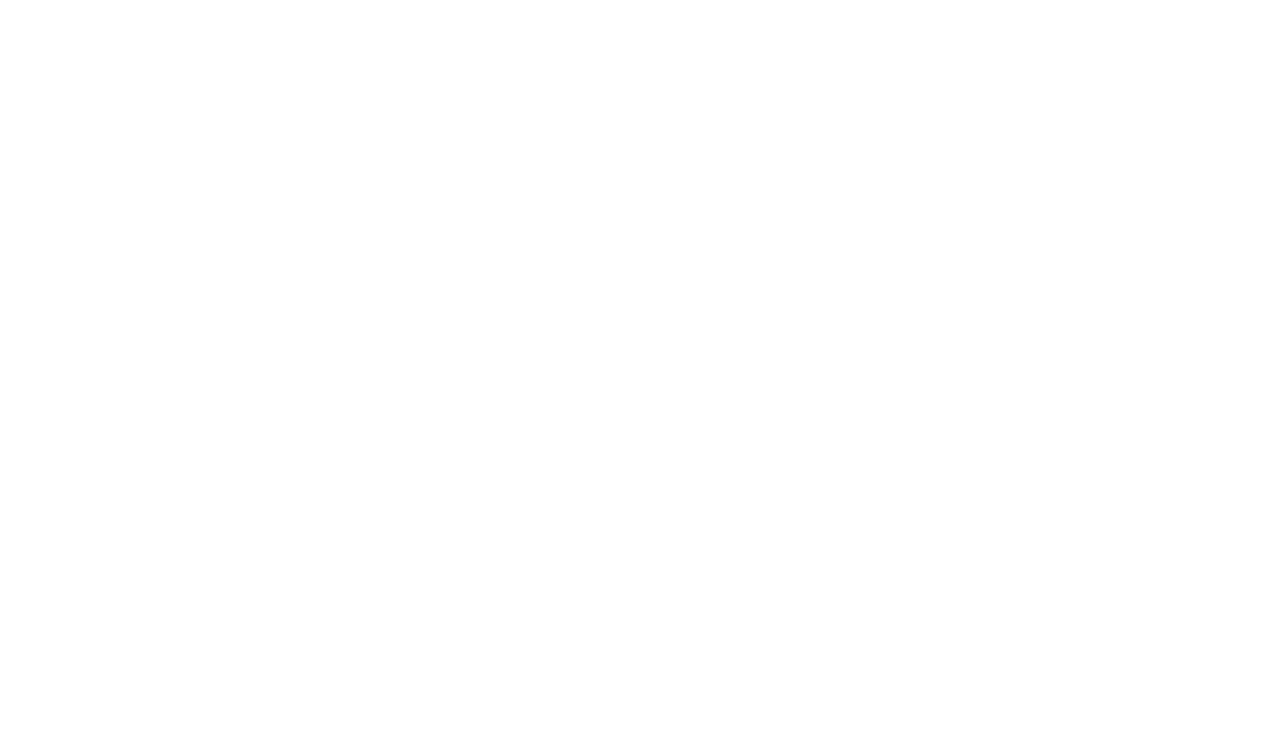
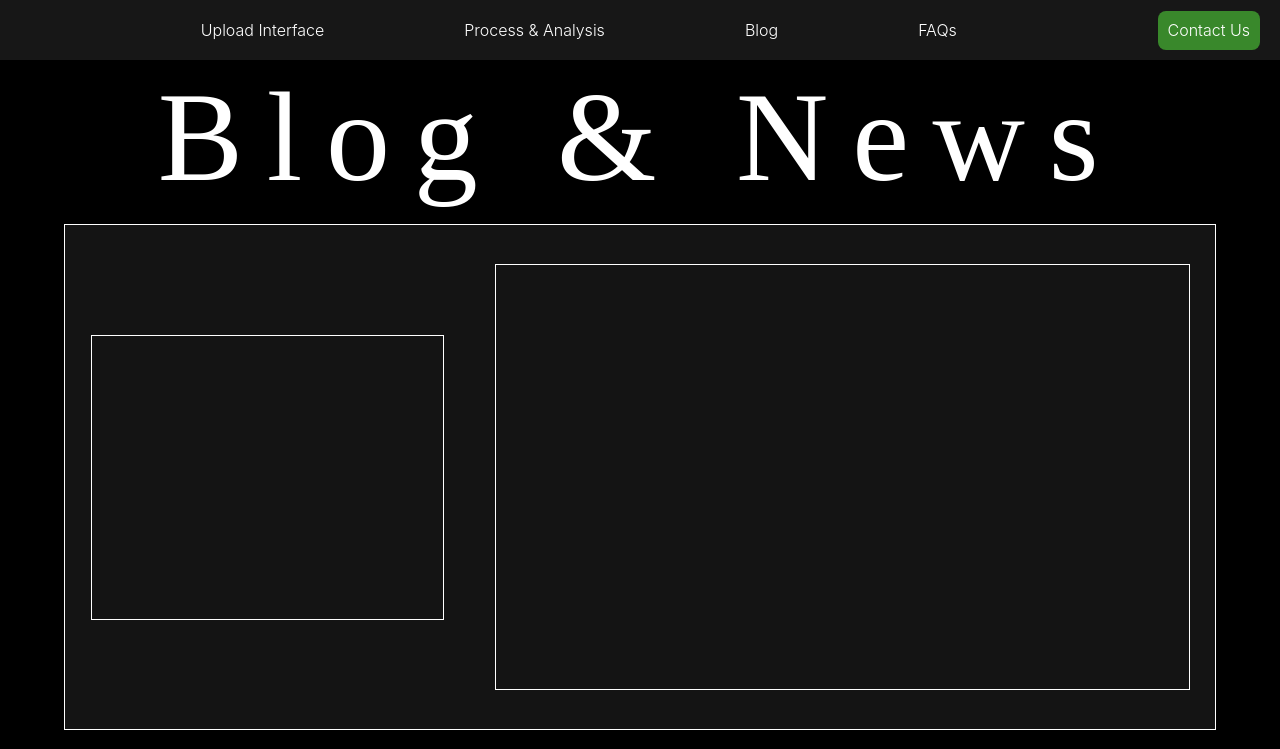
Before and after one commit to suraj7974/Vatsalya, a React (Vite) app in the folder client/: page /Blog in a window 1280 px wide. Before the commit this address had no page. Shown: the top 749 px of the page. Built offline with nearby package versions, Linux system fonts and the light colour scheme.

Commit message:
blog page added

```diff
--- a/client/src/App.tsx
+++ b/client/src/App.tsx
@@ -5,6 +5,7 @@
 import UploadImages from "./UploadImages";
 import MoreResults from "./MoreResults";
 import FAQ from "./FAQ";
+import Blog from "./Blog";
 
 function App() {
   return (
@@ -56,6 +57,15 @@
               </>
             }
           ></Route>
+          <Route
+            path="/Blog"
+            element={
+              <>
+                <Header />
+                <Blog />
+              </>
+            }
+          ></Route>
         </Routes>
       </div>
     </Router>
--- /dev/null
+++ b/client/src/Blog.css
@@ -0,0 +1,45 @@
+.Blog {
+  background-color: #000;
+  height: 200vh;
+}
+.title {
+  display: flex;
+  justify-content: center;
+  color: #fff;
+  font-family: Imbue;
+  font-size: 128px;
+  font-weight: 500;
+  line-height: 154px;
+  letter-spacing: 0.185em;
+}
+.main_container {
+  display: flex;
+  flex-direction: column;
+  justify-content: center;
+  align-items: center;
+}
+.top {
+  display: flex;
+  align-items: center;
+  margin-top: 10px;
+  margin-bottom: 20px;
+  width: 1152px;
+  height: 506px;
+  border: 1px solid #fff;
+  background-color: #141414;
+}
+.bottom {
+  width: 1152px;
+  height: 778px;
+  border: 1px solid #fff;
+}
+.top-left {
+  width: 353px;
+  height: 285px;
+  border: 1px solid #ffffff;
+}
+.top-right {
+  width: 695px;
+  height: 426px;
+  border: 1px solid #ffffff;
+}
--- /dev/null
+++ b/client/src/Blog.tsx
@@ -0,0 +1,20 @@
+import "./Blog.css";
+
+function Blog() {
+  return (
+    <div className="Blog">
+      <h2 className="title">Blog & News</h2>
+      <div className="main_container">
+        <div className="top">
+            <div className="top-left">
+                <p></p>
+            </div>
+            <div className="top-right"></div>
+        </div>
+        <div className="bottom"></div>
+      </div>
+    </div>
+  );
+}
+
+export default Blog;
--- a/client/src/Header.css
+++ b/client/src/Header.css
@@ -8,7 +8,7 @@
   padding: 20px;
   align-items: center;
   z-index: 10000;
-  opacity: 0.9;
+  /* opacity: 0.9; */
 }
 
 .header_lists {
--- a/client/src/Results.css
+++ b/client/src/Results.css
@@ -1,21 +1,24 @@
-body {
-  margin-bottom: 50px;
+.Results {
+  background-color: black;
+  height: 100vh;
 }
 
-.Results {
+.container {
   width: 1400px;
-  height: 650px;
-  margin-top: 10px;
+  height: 600px;
+}
+.head {
+  display: flex;
+  justify-content: center;
+  color: #fff;
+  font-size: 55px;
   margin-left: auto;
   margin-right: auto;
-  margin-bottom: 10px;
-  border: 2px solid black;
-}
-.head {
-  font-size: 35px;
-  margin-left: auto;
-  margin-right: auto;
-  width: 0.1px;
+  margin-bottom: 5px;
+  width: 830px;
+  height: 81.36px;
+  font-family: Imbue;
+  letter-spacing: 0.185em;
 }
 
 .top {
@@ -23,13 +26,19 @@
   min-height: 80%;
   justify-content: space-around;
 }
+.back_btn {
+  background-color: #fff;
+  cursor: pointer;
+  border-radius: 3px;
+  width: 30px;
+}
 
 .left,
 .right {
-  width: 444px;
-  height: 300px;
-  margin-top: 60px;
+  width: 616px;
+  height: 378px;
   border: 2px solid #4d9dc5;
+  background-color: white;
 }
 
 .left img,
@@ -40,19 +49,22 @@
 .see-more-button {
   padding: 5px;
   width: 110px;
-  margin-top: 10px;
+  margin-top: 25px;
   margin-left: 2px;
-  cursor: pointer;
+  background-color: #fff;
 }
 .bottom {
   display: flex;
   justify-content: space-around;
 }
 .suggestion-box {
-  border: 1px solid black;
-  border-radius: 20px;
+  display: flex;
+  justify-content: center;
+  align-items: center;
+  background-color: #fff;
   padding: 10px;
-  width: 300px;
+  width: 359px;
+  height: 65px;
   text-align: center;
 }
 .back-btn {
--- a/client/src/Results.tsx
+++ b/client/src/Results.tsx
@@ -4,9 +4,12 @@
 function Results() {
   const navigate = useNavigate();
   return (
-    <>
-      <div className="back-btn-div">
+    <div className="Results">
       <svg
+        onClick={() => {
+          navigate("/UploadImages");
+        }}
+        className="back_btn"
         xmlns="http://www.w3.org/2000/svg"
         viewBox="0 0 24 24"
         width="24"
@@ -15,22 +18,23 @@
         <path fill="none" d="M0 0h24v24H0z" />
         <path d="M20 11H7.414l3.293-3.293a1 1 0 0 0-1.414-1.414l-5 5a1 1 0 0 0 0 1.414l5 5a1 1 0 0 0 1.414-1.414L7.414 13H20a1 1 0 0 0 0-2z" />
       </svg>
-        <button
-          onClick={() => {
-            navigate("/UploadImages");
-          }}
-          className="back-btn"
-        >
-          Go Back
-        </button></div>
-      <div className="head">Results</div>
-      <div className="Results">
+      <div className="head">Process & Analysis</div>
+      <div className="container">
         <div className="top">
           <div className="left">
             <img src="./images/anno.png" alt="" />
-            <button onClick={() => { navigate('../MoreResults') }} className="see-more-button">See More</button>
+            <button
+              onClick={() => {
+                navigate("../MoreResults");
+              }}
+              className="see-more-button"
+            >
+              See More
+            </button>
           </div>
-          <div className="right"><img src="./images/graph.png" alt="" /></div>
+          <div className="right">
+            <img src="./images/graph.png" alt="" />
+          </div>
         </div>
         <div className="bottom">
           <span className="suggestion-box">Congo!! baby is about to born</span>
@@ -38,7 +42,7 @@
           <span className="suggestion-box">sleep at least 8 hours</span>
         </div>
       </div>
-    </>
+    </div>
   );
 }
 
```
Lines whose indentation alone changed are shown as unchanged.
